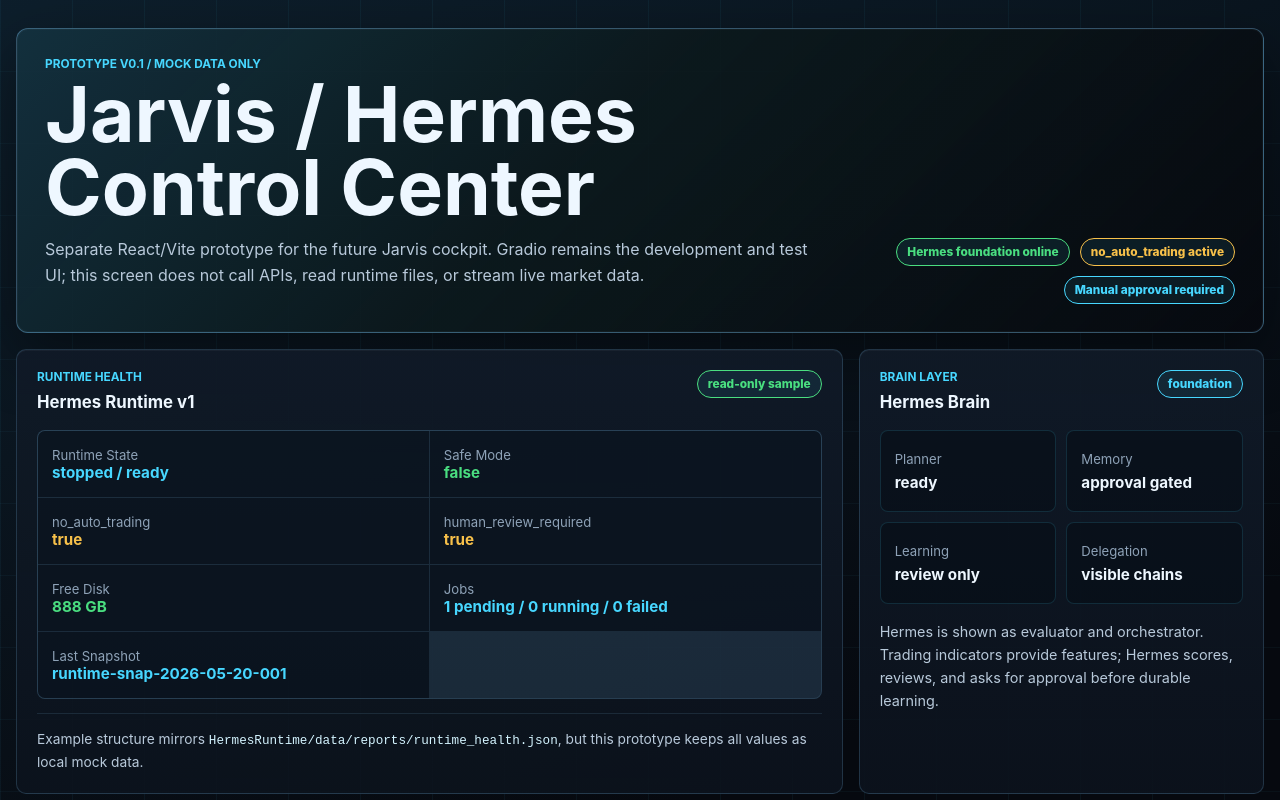
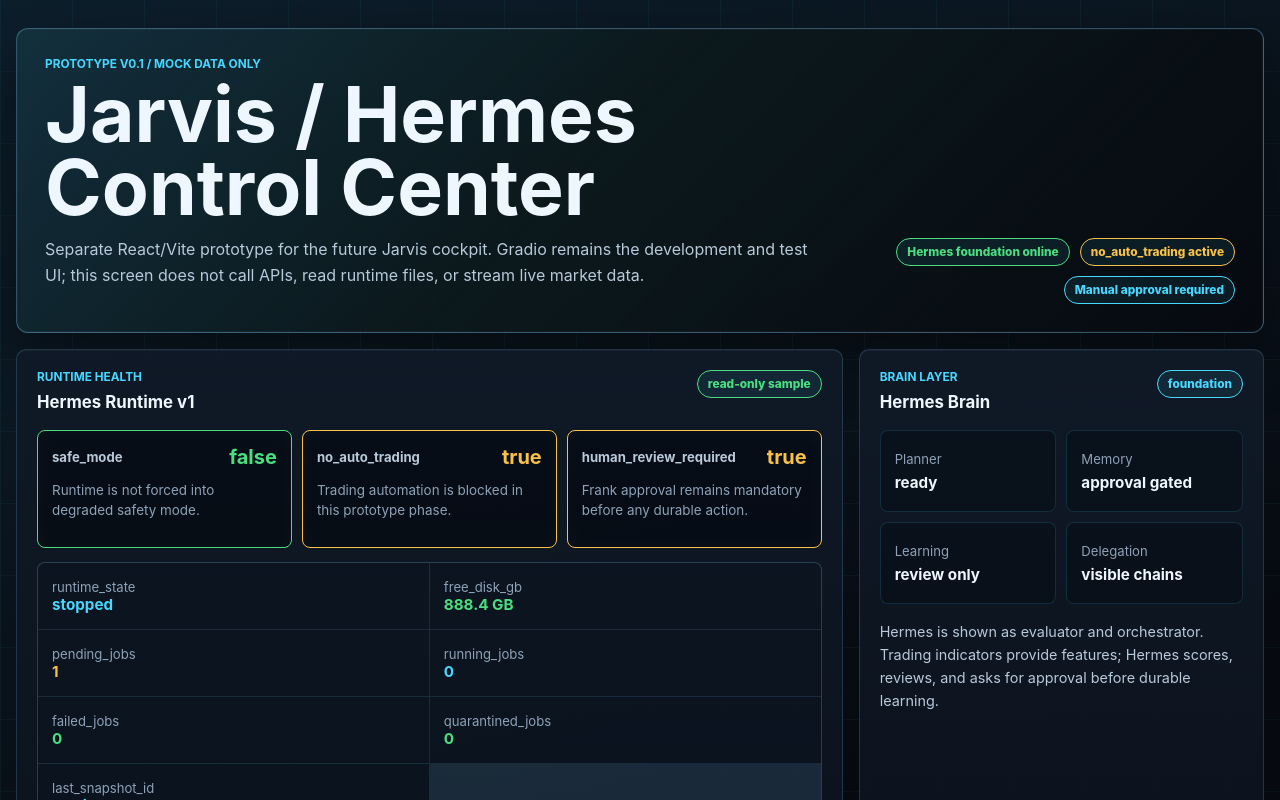
Before and after one commit to weichwiebutter/jarvis, a React (Vite) app in the folder ui/jarvis-control-center/: page / in a window 1280 px wide. Shown: the top 800 px of the page. Built offline with nearby package versions, Linux system fonts and the light colour scheme.

Commit message:
Show runtime health mock in React control center

```diff
--- a/ui/jarvis-control-center/src/App.jsx
+++ b/ui/jarvis-control-center/src/App.jsx
@@ -1,11 +1,39 @@
+import { runtimeHealthMock } from './fixtures/runtimeHealthMock';
+
+const formatBool = (value) => (value ? 'true' : 'false');
+
 const runtimeMetrics = [
-  { label: 'Runtime State', value: 'stopped / ready', tone: 'info' },
-  { label: 'Safe Mode', value: 'false', tone: 'good' },
-  { label: 'no_auto_trading', value: 'true', tone: 'warn' },
-  { label: 'human_review_required', value: 'true', tone: 'warn' },
-  { label: 'Free Disk', value: '888 GB', tone: 'good' },
-  { label: 'Jobs', value: '1 pending / 0 running / 0 failed', tone: 'info' },
-  { label: 'Last Snapshot', value: 'runtime-snap-2026-05-20-001', tone: 'info' },
+  { label: 'runtime_state', value: runtimeHealthMock.runtime_state, tone: 'info' },
+  { label: 'free_disk_gb', value: `${runtimeHealthMock.free_disk_gb} GB`, tone: 'good' },
+  { label: 'pending_jobs', value: runtimeHealthMock.pending_jobs, tone: 'warn' },
+  { label: 'running_jobs', value: runtimeHealthMock.running_jobs, tone: 'info' },
+  { label: 'failed_jobs', value: runtimeHealthMock.failed_jobs, tone: 'good' },
+  { label: 'quarantined_jobs', value: runtimeHealthMock.quarantined_jobs, tone: 'good' },
+  { label: 'last_snapshot_id', value: runtimeHealthMock.last_snapshot_id, tone: 'info' },
+];
+
+const runtimeSafetyFlags = [
+  {
+    label: 'safe_mode',
+    value: runtimeHealthMock.safe_mode,
+    expected: false,
+    tone: 'good',
+    detail: 'Runtime is not forced into degraded safety mode.',
+  },
+  {
+    label: 'no_auto_trading',
+    value: runtimeHealthMock.no_auto_trading,
+    expected: true,
+    tone: 'warn',
+    detail: 'Trading automation is blocked in this prototype phase.',
+  },
+  {
+    label: 'human_review_required',
+    value: runtimeHealthMock.human_review_required,
+    expected: true,
+    tone: 'warn',
+    detail: 'Frank approval remains mandatory before any durable action.',
+  },
 ];
 
 const tradingWatch = [
@@ -90,6 +118,27 @@ function MetricGrid({ items }) {
   );
 }
 
+function RuntimeSafetyFlags() {
+  return (
+    <div className="runtime-safety-strip" aria-label="Hermes Runtime v1 safety flags">
+      {runtimeSafetyFlags.map((flag) => {
+        const matchesExpected = flag.value === flag.expected;
+        const tone = matchesExpected ? flag.tone : 'danger';
+
+        return (
+          <article className={`runtime-flag ${toneClass(tone)}`} key={flag.label}>
+            <div>
+              <span>{flag.label}</span>
+              <strong>{formatBool(flag.value)}</strong>
+            </div>
+            <p>{flag.detail}</p>
+          </article>
+        );
+      })}
+    </div>
+  );
+}
+
 function Header() {
   return (
     <header className="hero-shell">
@@ -119,10 +168,11 @@ function RuntimePanel() {
       action={<StatusPill tone="good">read-only sample</StatusPill>}
       className="runtime-panel"
     >
+      <RuntimeSafetyFlags />
       <MetricGrid items={runtimeMetrics} />
       <div className="inline-note">
         Example structure mirrors <code>HermesRuntime/data/reports/runtime_health.json</code>, but
-        this prototype keeps all values as local mock data.
+        this prototype keeps all values in <code>src/fixtures/runtimeHealthMock.ts</code>.
       </div>
     </Panel>
   );
--- /dev/null
+++ b/ui/jarvis-control-center/src/fixtures/runtimeHealthMock.ts
@@ -0,0 +1,17 @@
+export const runtimeHealthMock = {
+  status: 'ready',
+  timestamp_utc: '2026-05-20T08:30:00Z',
+  runtime_state: 'stopped',
+  safe_mode: false,
+  no_auto_trading: true,
+  human_review_required: true,
+  free_disk_gb: 888.4,
+  pending_jobs: 1,
+  running_jobs: 0,
+  failed_jobs: 0,
+  quarantined_jobs: 0,
+  last_snapshot_id: 'runtime-snap-2026-05-20-001',
+  last_error: null,
+  source_path: 'HermesRuntime/data/reports/runtime_health.json',
+  warnings: [],
+} as const;
--- a/ui/jarvis-control-center/src/styles.css
+++ b/ui/jarvis-control-center/src/styles.css
@@ -186,6 +186,46 @@ h2 {
   border: 1px solid rgba(132, 204, 255, 0.12);
   border-radius: 8px;
   background: rgba(132, 204, 255, 0.12);
+}
+
+.runtime-safety-strip {
+  display: grid;
+  grid-template-columns: repeat(3, minmax(0, 1fr));
+  gap: 10px;
+  margin-bottom: 14px;
+}
+
+.runtime-flag {
+  min-height: 118px;
+  padding: 14px;
+  border: 1px solid currentColor;
+  border-radius: 8px;
+  background: rgba(4, 10, 18, 0.76);
+  box-shadow: inset 0 0 22px rgba(255, 255, 255, 0.03);
+}
+
+.runtime-flag div {
+  display: flex;
+  align-items: center;
+  justify-content: space-between;
+  gap: 10px;
+}
+
+.runtime-flag span {
+  color: var(--soft);
+  font-size: 0.82rem;
+  font-weight: 700;
+}
+
+.runtime-flag strong {
+  font-size: 1.25rem;
+}
+
+.runtime-flag p {
+  margin: 12px 0 0;
+  color: var(--muted);
+  font-size: 0.84rem;
+  line-height: 1.45;
 }
 
 .metric,
@@ -395,7 +435,8 @@ h2 {
   }
 
   .metric-grid,
-  .brain-grid {
+  .brain-grid,
+  .runtime-safety-strip {
     grid-template-columns: 1fr;
   }
 
```
Also changed, not shown: 1 other file (tests, documents, lock files or other folders).
